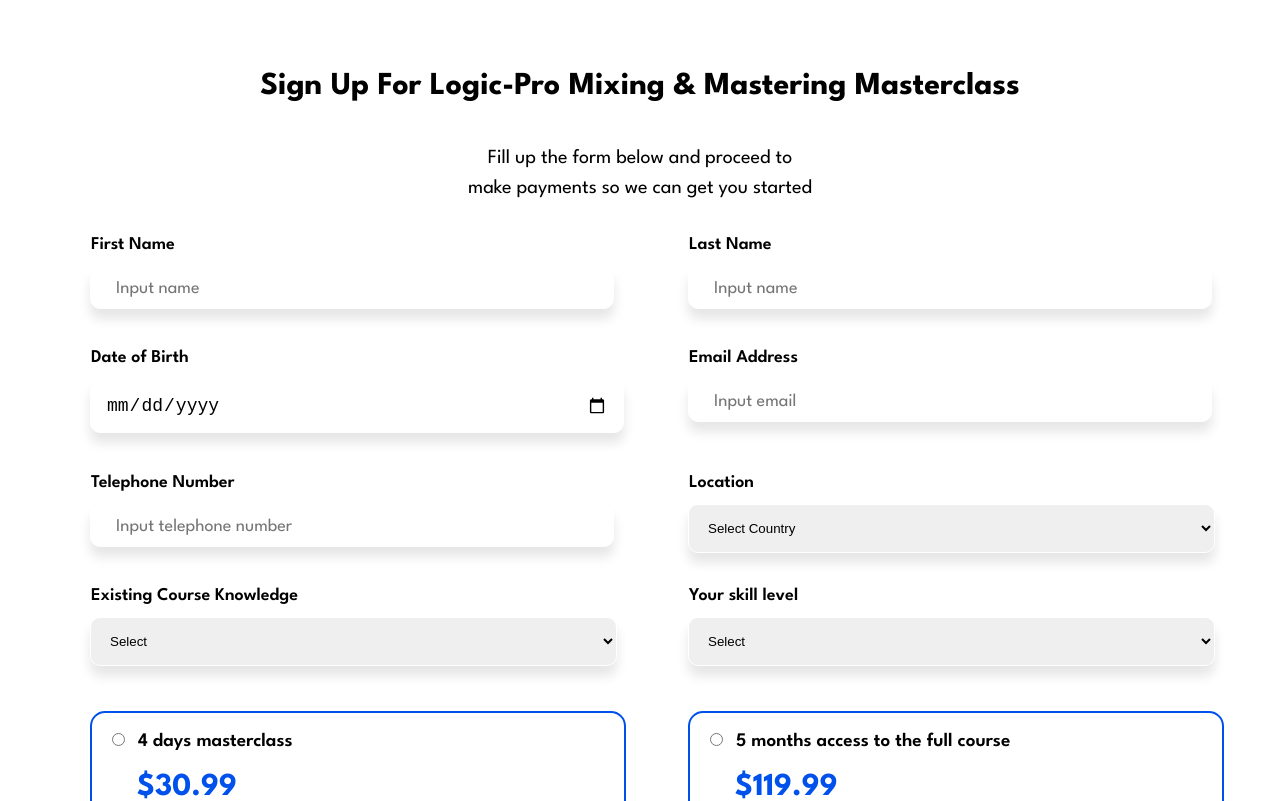
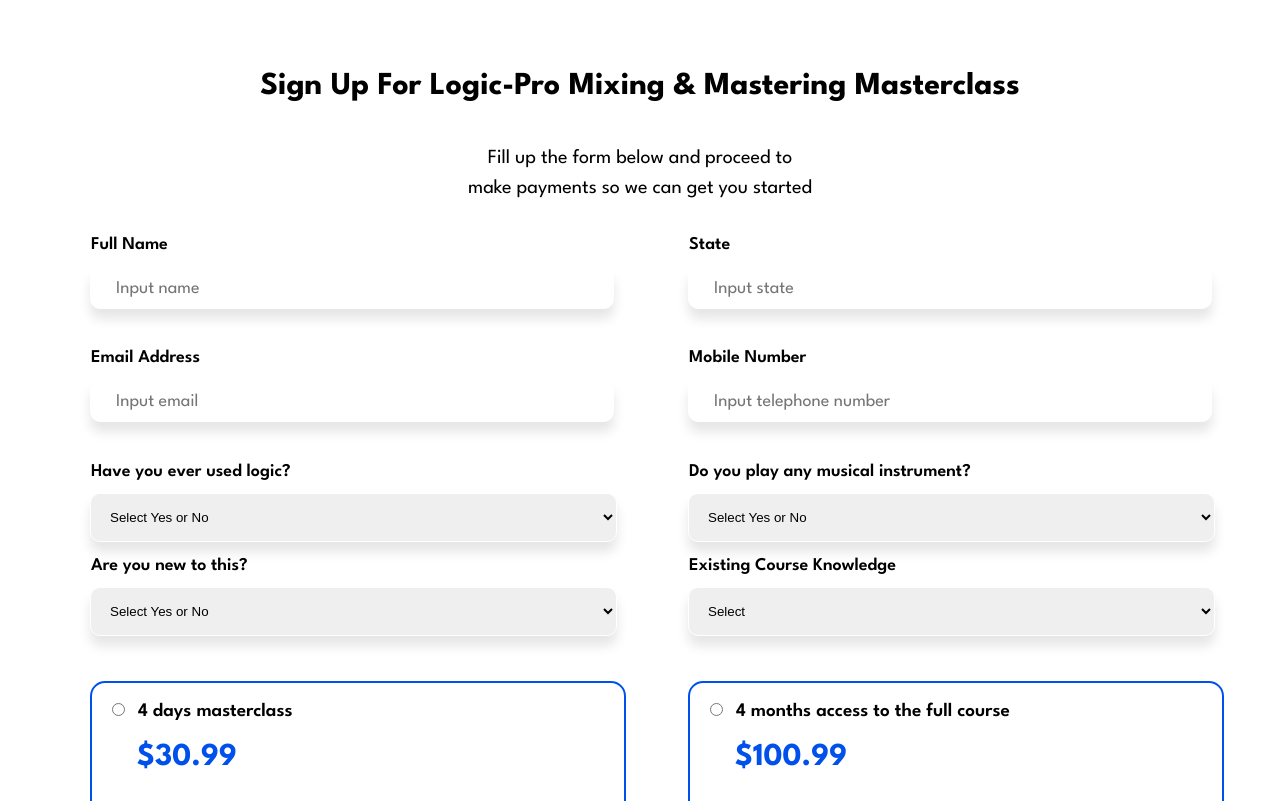
Before and after one commit to borodedamie/wave-music, a React (Vite) app: page /enroll-now in a window 1280 px wide. Shown: the top 801 px of the page. Built offline with nearby package versions, Linux system fonts and the light colour scheme.

Commit message:
changed some texts in the site

```diff
--- a/src/App.css
+++ b/src/App.css
@@ -72,7 +72,7 @@
 
 
 .hero {
-  background-image: url('../src/assets/hero-bg-img.svg');
+  background-image: url('../src/assets/hero-bg-img.webp');
   text-align: center;
   width: 100%;
   background-size: cover;
--- a/src/components/About.jsx
+++ b/src/components/About.jsx
@@ -1,4 +1,4 @@
-import AboutImg from "../assets/about-image.svg";
+import AboutImg from "../assets/about-image.webp";
 
 function About() {
     return (
@@ -17,7 +17,7 @@
                 </svg>
             </div>
             <div className="content">
-                <img src={AboutImg} alt="about image" />
+                <img src={AboutImg} alt="about image" width={500} />
                 <p>
                     <span className="bold">Walitali</span> is a top-tier music producer and the brains behind Wave
                     Music Digital Academy. With decades in the game, he's worked
--- a/src/components/Courses.jsx
+++ b/src/components/Courses.jsx
@@ -31,8 +31,8 @@
                             <p className="card-heading">Mixing and Mastering Masterclass</p>
                             <p className="masterclass">4 Days masterclass</p>
                             <p className="masterclass-fee">$30.99</p>
-                            <p className="non-masterclass">5 months access to the full course</p>
-                            <p className="non-masterclass-fee">$119.99</p>
+                            <p className="non-masterclass">4 months access to the full course</p>
+                            <p className="non-masterclass-fee">$100.99</p>
                             <div className='card-enrol-button'>
                                 <button onClick={() => navigate('/enroll-now')}>Enroll Now</button>
                             </div>
@@ -41,8 +41,8 @@
                             <p className="card-heading">Production Masterclass</p>
                             <p className="masterclass">4 Days masterclass</p>
                             <p className="masterclass-fee">$30.99</p>
-                            <p className="non-masterclass">5 months access to the full course</p>
-                            <p className="non-masterclass-fee">$119.99</p>
+                            <p className="non-masterclass">4 months access to the full course</p>
+                            <p className="non-masterclass-fee">$100.99</p>
                             <div className='card-enrol-button'>
                                 <button onClick={() => navigate('/enroll-now')}>Enroll Now</button>
                             </div>
--- a/src/components/FAQs.jsx
+++ b/src/components/FAQs.jsx
@@ -19,21 +19,21 @@
             </div>
             <div className="accordion">
                 <AccordionSection
-                    question="Is it an online or physical session?"
-                    answer="Nemo enim ipsam voluptatem quia voluptas sit aspernatur aut odit aut fugit, sed quia consequuntur magni dolores eos qui ratione voluptatem sequi nesciunt. Neque porro quisquam est."
+                    question="Can beginners take the course?"
+                    answer="Yes, the course is for both beginners and experienced producers. If you're starting out as a beginner, the course will give you the essential foundation to confidently create new melodies and beats from scratch."
                 />
                 <AccordionSection
+                    question="What level of experience with music production do i need to start?"
+                    answer="Whether you're new to music production or feeling stuck in your progress. The course will teach you how to create awesome melodies and beats. It's not just theory; we'll make beats together! From basic melodies to drums and bass, you'll learn step by step."
+                />
+                <AccordionSection
+                    question="Would there be practical sessions?"
+                    answer="That's right! This course isn't some boring music theory training. After each level, we'll apply what you learn by creating pro level beats together. We would start creating melodies, then add counter melodies and chords as well as drums and bass."
+                />
+                {/* <AccordionSection
                     question="How long does it take to apply?"
                     answer="Nemo enim ipsam voluptatem quia voluptas sit aspernatur aut odit aut fugit, sed quia consequuntur magni dolores eos qui ratione voluptatem sequi nesciunt. Neque porro quisquam est."
-                />
-                <AccordionSection
-                    question="How long does it take to apply?"
-                    answer="Nemo enim ipsam voluptatem quia voluptas sit aspernatur aut odit aut fugit, sed quia consequuntur magni dolores eos qui ratione voluptatem sequi nesciunt. Neque porro quisquam est."
-                />
-                <AccordionSection
-                    question="How long does it take to apply?"
-                    answer="Nemo enim ipsam voluptatem quia voluptas sit aspernatur aut odit aut fugit, sed quia consequuntur magni dolores eos qui ratione voluptatem sequi nesciunt. Neque porro quisquam est."
-                />
+                /> */}
             </div>
             <svg
                 width={60}
--- a/src/components/Signup.jsx
+++ b/src/components/Signup.jsx
@@ -13,56 +13,60 @@
             <form className="enroll-now-form">
                 <div className="input-group-grid">
                     <div className="input-group">
-                        <input type="text" name="first_name" placeholder="Input name" />
-                        <label htmlFor="first-name">First Name</label>
+                        <input type="text" name="full_name" placeholder="Input name" />
+                        <label htmlFor="full-name">Full Name</label>
                     </div>
                     <div className="input-group">
-                        <input type="text" name="last_name" placeholder="Input name" />
-                        <label htmlFor="last-name">Last Name</label>
+                        <input type="text" name="state" placeholder="Input state" />
+                        <label htmlFor="state">State</label>
                     </div>
                 </div>
                 <div className="input-group-grid">
                     <div className="input-group">
-                        <input type="date" name="date_of_birth" />
-                        <label htmlFor="date-of-birth">Date of Birth</label>
+                        <input type="email" name="email_address" placeholder="Input email" />
+                        <label htmlFor="email-address">Email Address</label>
                     </div>
                     <div className="input-group">
-                        <input type="email" name="email_address" placeholder="Input email" />
-                        <label htmlFor="email-address">Email Address</label>
+                        <input type="text" name="telephone" placeholder="Input telephone number" />
+                        <label htmlFor="telephone-number">Mobile Number</label>
                     </div>
                 </div>
                 <div className="input-group-grid">
                     <div className="input-group">
-                        <input type="text" name="telephone" placeholder="Input telephone number" />
-                        <label htmlFor="telephone-number">Telephone Number</label>
+                        {/* <input type="date" name="date_of_birth" /> */}
+                        <select name="logic_or_not">
+                            <option value="">Select Yes or No</option>
+                            <option value="yes">Yes</option>
+                            <option value="no">No</option>
+                        </select>
+                        <label htmlFor="logic-or-not">Have you ever used logic?</label>
                     </div>
                     <div className="input-group">
-                        <select name="location">
-                            <option value="">Select Country</option>
-                            <option value="nigeria">Nigeria</option>
-                            <option value="usa">USA</option>
+                        <select name="logic_or_not">
+                            <option value="">Select Yes or No</option>
+                            <option value="yes">Yes</option>
+                            <option value="no">No</option>
                         </select>
-                        <label htmlFor="location">Location</label>
+                        <label htmlFor="logic-or-not">Do you play any musical instrument?</label>
                     </div>
                 </div>
                 <div className="input-group-grid">
                     <div className="input-group">
+                        <select name="logic_or_not">
+                            <option value="">Select Yes or No</option>
+                            <option value="yes">Yes</option>
+                            <option value="no">No</option>
+                        </select>
+                        <label htmlFor="logic-or-not">Are you new to this?</label>
+                    </div>
+                    <div className="input-group">
                         <select name="knowledge">
                             <option value="">Select</option>
-                            <option value="fl">Fl Studio</option>
-                            <option value="logic">Logic Pro</option>
+                            {/* <option value="fl">Fl Studio</option> */}
+                            <option value="production">Production</option>
                             <option value="mixing_n_mastering">Mixing & Mastering</option>
                         </select>
                         <label htmlFor="knowledge">Existing Course Knowledge</label>
-                    </div>
-                    <div className="input-group">
-                        <select name="skill_level">
-                            <option value="">Select</option>
-                            <option value="beginner">Beginner</option>
-                            <option value="intermediate">Intermediate</option>
-                            <option value="professional">Professional</option>
-                        </select>
-                        <label htmlFor="location">Your skill level</label>
                     </div>
                 </div>
                 <div className="input-group-grid">
@@ -73,8 +77,8 @@
                     </div>
                     <div className="radio-input-group">
                         <input type="radio" name="full_course" />
-                        <label htmlFor="full-course">5 months access to the full course</label>
-                        <p>$119.99</p>
+                        <label htmlFor="full-course">4 months access to the full course</label>
+                        <p>$100.99</p>
                     </div>
                 </div>
                 <div className="submit-button-div">
```
Also changed, not shown: src/assets/about-image.webp (added), src/assets/hero-bg-img.webp (added).
